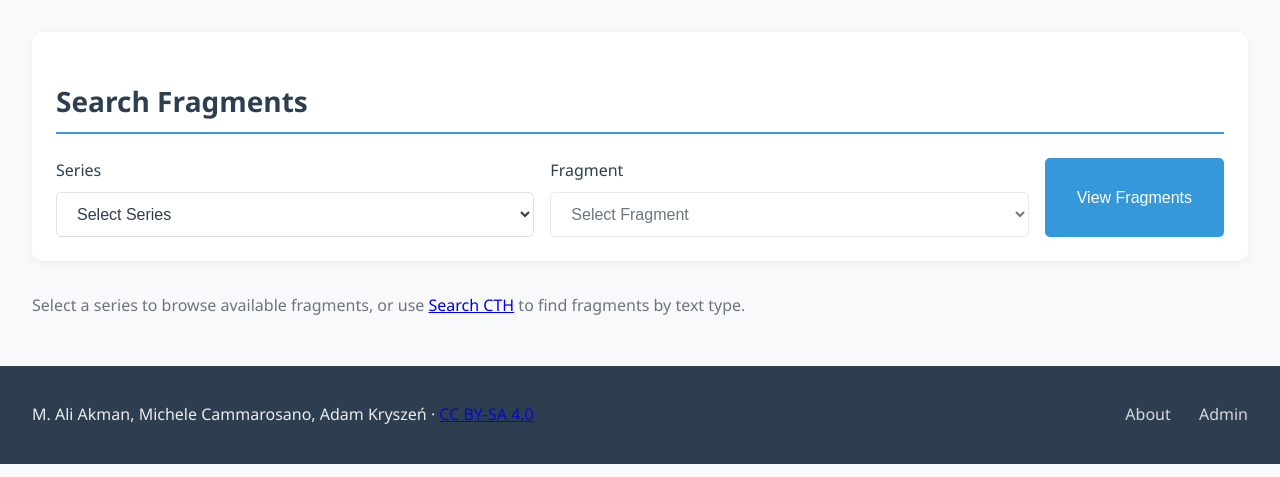
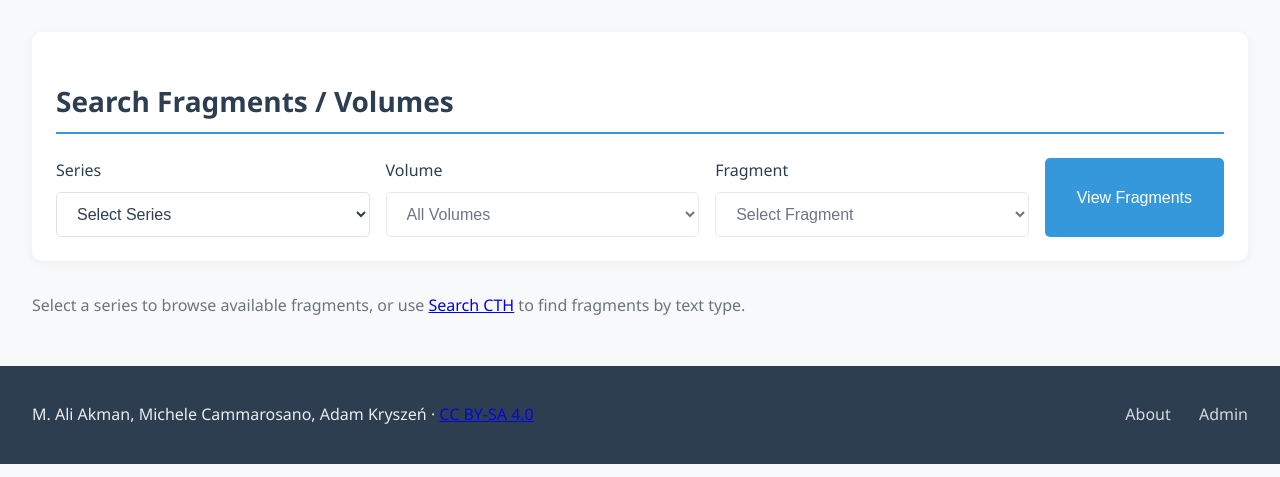
Before and after one commit to makman12/laman, a Django app: page /fragments/ in a window 1280 px wide. Shown: the part 155-632 px from the top of the page. Run offline with Django 5.2, Linux system fonts and the light colour scheme; tables that the repository leaves empty hold one stand-in row (values such as "Sample post").

Commit message:
Add volume search to fragment search page

```diff
--- a/namefinder/templates/namefinder/fragment_search.html
+++ b/namefinder/templates/namefinder/fragment_search.html
@@ -1,22 +1,34 @@
 {% extends 'namefinder/base.html' %}
 {% load static %}
 
-{% block title %}Search Fragments - LAMAN{% endblock %}
+{% block title %}Search Fragments / Volumes - LAMAN{% endblock %}
 
 {% block content %}
 <div class="search-section">
-    <h2 class="page-title">Search Fragments</h2>
+    <h2 class="page-title">Search Fragments / Volumes</h2>
 
-    <!-- Series/Fragment Browse Form -->
+    <!-- Series/Volume/Fragment Browse Form -->
     <form method="get" action="{% url 'namefinder:fragment_search' %}" class="search-form">
         <div class="fragment-search-row">
             <div class="search-input-group">
                 <label for="series">Series</label>
-                <select id="series" name="series" class="search-select" onchange="this.form.submit()">
+                <select id="series" name="series" class="search-select" onchange="this.form.elements['volume'].value=''; this.form.elements['fragment'].value=''; this.form.submit()">
                     <option value="">Select Series</option>
                     {% for s in series_list %}
                     <option value="{{ s.id }}" {% if selected_series == s.id|stringformat:"s" %}selected{% endif %}>
                         {{ s.name }} ({{ s.fragment_count }})
+                    </option>
+                    {% endfor %}
+                </select>
+            </div>
+
+            <div class="search-input-group">
+                <label for="volume">Volume</label>
+                <select id="volume" name="volume" class="search-select" {% if not volumes_for_series %}disabled{% endif %} onchange="this.form.elements['fragment'].value=''; this.form.submit()">
+                    <option value="">All Volumes</option>
+                    {% for v in volumes_for_series %}
+                    <option value="{{ v }}" {% if selected_volume == v %}selected{% endif %}>
+                        {{ v }}
                     </option>
                     {% endfor %}
                 </select>
@@ -44,7 +56,7 @@
 <div class="results-section">
     <div class="results-header">
         <p class="results-count">
-            {{ fragments_for_series.count }} fragment{{ fragments_for_series.count|pluralize }} in {{ selected_series_name }}
+            {{ fragments_for_series.count }} fragment{{ fragments_for_series.count|pluralize }} in {{ selected_series_name }}{% if selected_volume %} {{ selected_volume }}{% endif %}
         </p>
     </div>
 
--- a/namefinder/views.py
+++ b/namefinder/views.py
@@ -163,8 +163,9 @@ def name_detail(request, pk):
 
 
 def fragment_search(request):
-    """Search page for fragments with series/fragment dropdowns"""
+    """Search page for fragments with series/volume/fragment dropdowns"""
     selected_series = request.GET.get('series', '')
+    selected_volume = request.GET.get('volume', '')
     selected_fragment = request.GET.get('fragment', '')
 
     series_list = Series.objects.annotate(
@@ -172,6 +173,7 @@ def fragment_search(request):
     ).order_by('name')
 
     fragments_for_series = None
+    volumes_for_series = []
     selected_series_name = ''
 
     if selected_series:
@@ -181,14 +183,31 @@ def fragment_search(request):
             fragments_for_series = Fragment.objects.filter(
                 series_id=selected_series
             ).select_related('publication_type').prefetch_related('instances').order_by('fragment_number')
+
+            # Extract distinct volumes from fragment numbers (part before the dot)
+            all_numbers = fragments_for_series.values_list('fragment_number', flat=True)
+            volume_set = set()
+            for num in all_numbers:
+                if '.' in num:
+                    volume_set.add(num.split('.')[0])
+            # Sort numerically where possible, alphabetically otherwise
+            volumes_for_series = sorted(volume_set, key=lambda v: (int(v) if v.isdigit() else float('inf'), v))
+
+            # Filter by volume if selected
+            if selected_volume:
+                fragments_for_series = fragments_for_series.filter(
+                    fragment_number__startswith=selected_volume + '.'
+                )
         except Series.DoesNotExist:
             pass
 
     context = {
         'series_list': series_list,
         'fragments_for_series': fragments_for_series,
+        'volumes_for_series': volumes_for_series,
         'selected_series': selected_series,
         'selected_series_name': selected_series_name,
+        'selected_volume': selected_volume,
         'selected_fragment': selected_fragment,
     }
 
```
